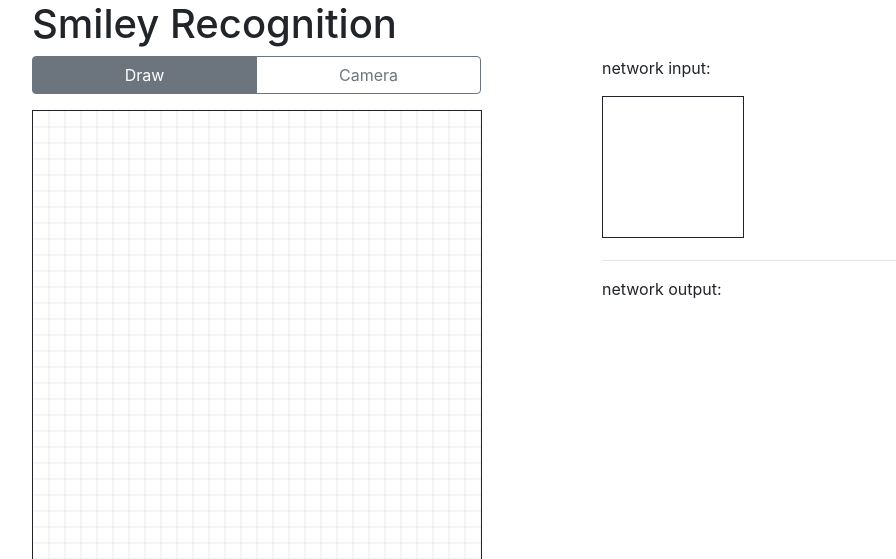
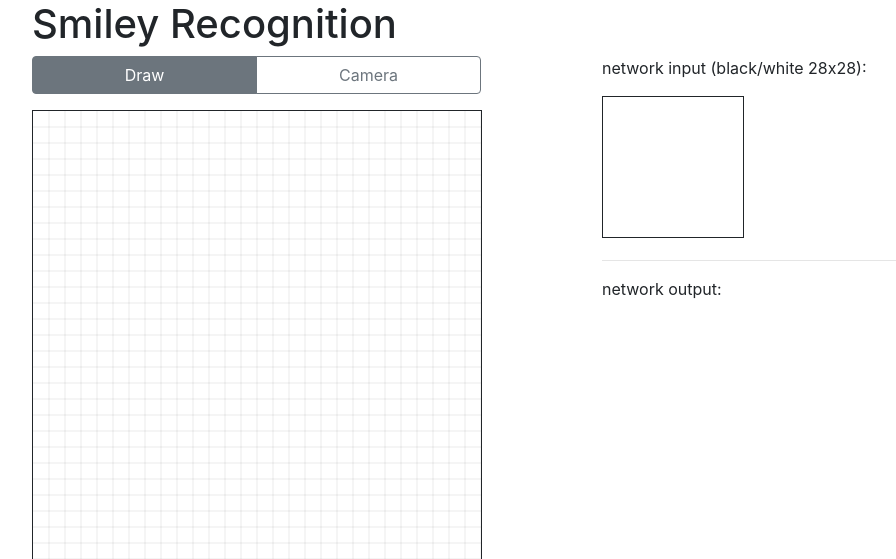
Before and after one commit to stblmuc/Smiley, a Flask app: page / in a window 1280 px wide. Shown: the top 559 px of the page, without its empty margins (53-949 px from the left). Run offline with Flask 2, Linux system fonts and the light colour scheme; some libraries are stand-ins or nearby versions.

Commit message:
add info to network input

```diff
--- a/templates/index.html
+++ b/templates/index.html
@@ -94,7 +94,7 @@
         <br>
         <div class="col-lg-6">
             <div>
-                <p>network input:</p>
+                <p>network input (black/white {{data.image_size}}x{{data.image_size}}):</p>
                 <canvas id="input" width="140" height="140"></canvas>
                 <hr>
             </div>
```
